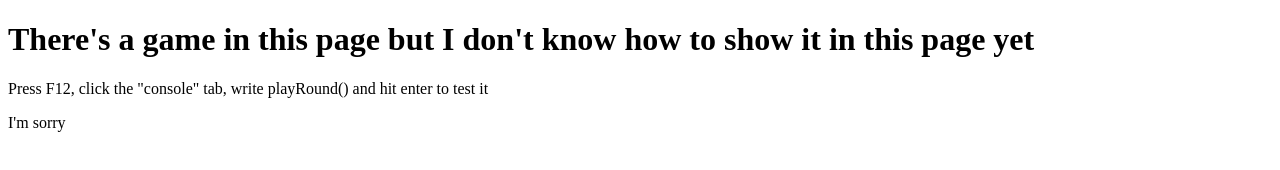
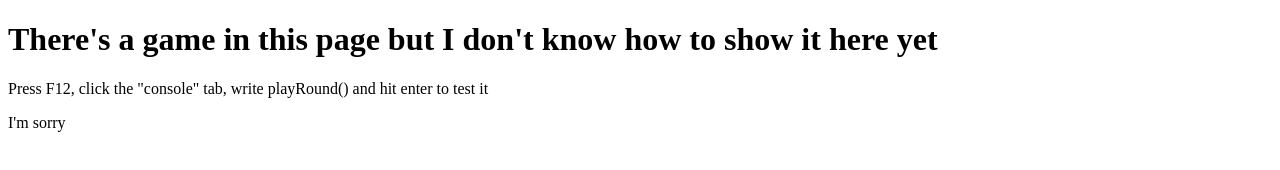
Before and after one commit to GustavoCBorges/rock-paper-scissors, a plain HTML site: page index.html in a window 1280 px wide. Drawn offline with Linux system fonts and the light colour scheme.

Commit message:
Grammar correction

```diff
--- a/index.html
+++ b/index.html
@@ -8,7 +8,7 @@
     <script src="javascript.js"></script>
 </head>
 <body>
-    <h1>There's a game in this page but I don't know how to show it in this page yet</h1>
+    <h1>There's a game in this page but I don't know how to show it here yet</h1>
     <p>Press F12, click the "console" tab, write playRound() and hit enter to test it</p>
     <p>I'm sorry</p>
 
```
